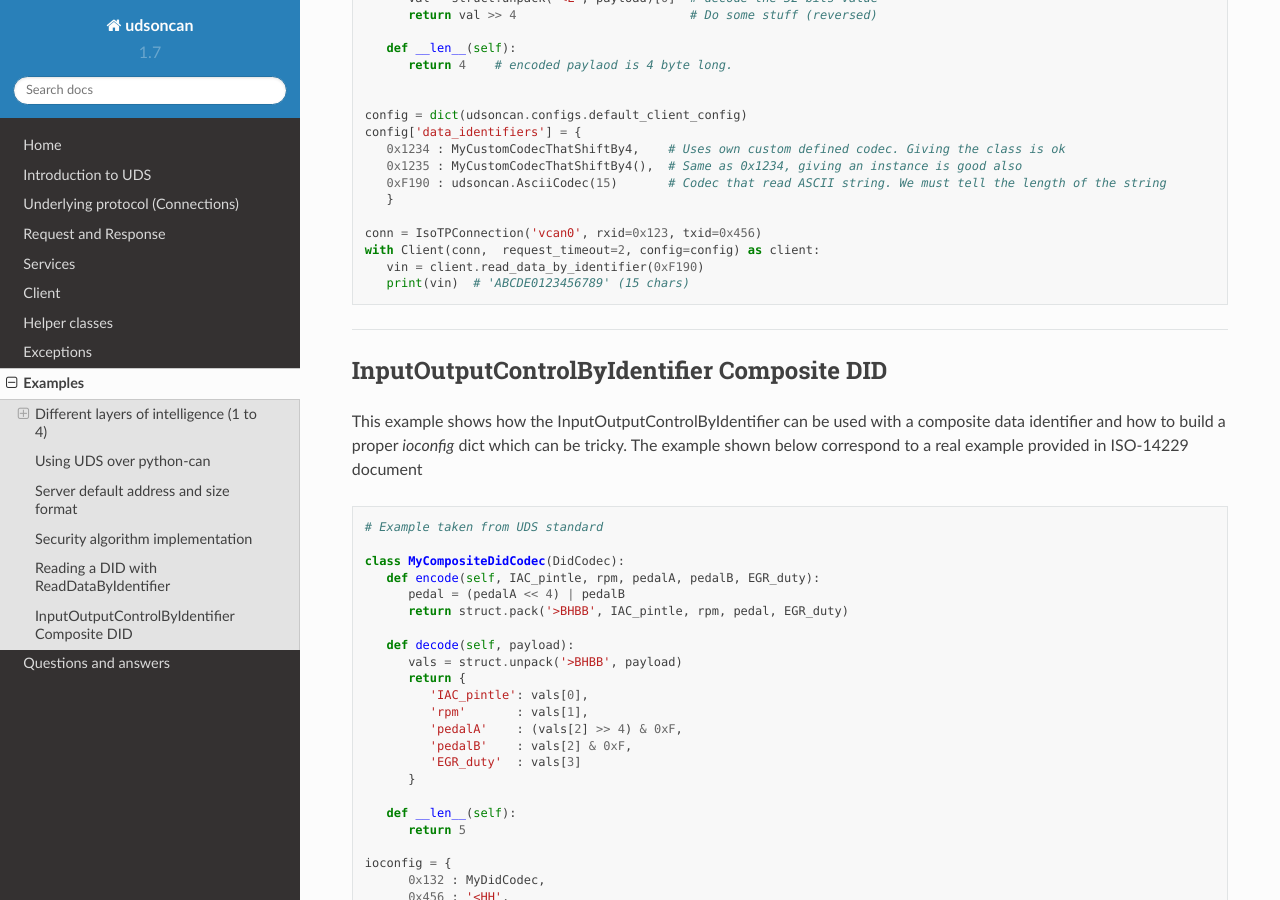
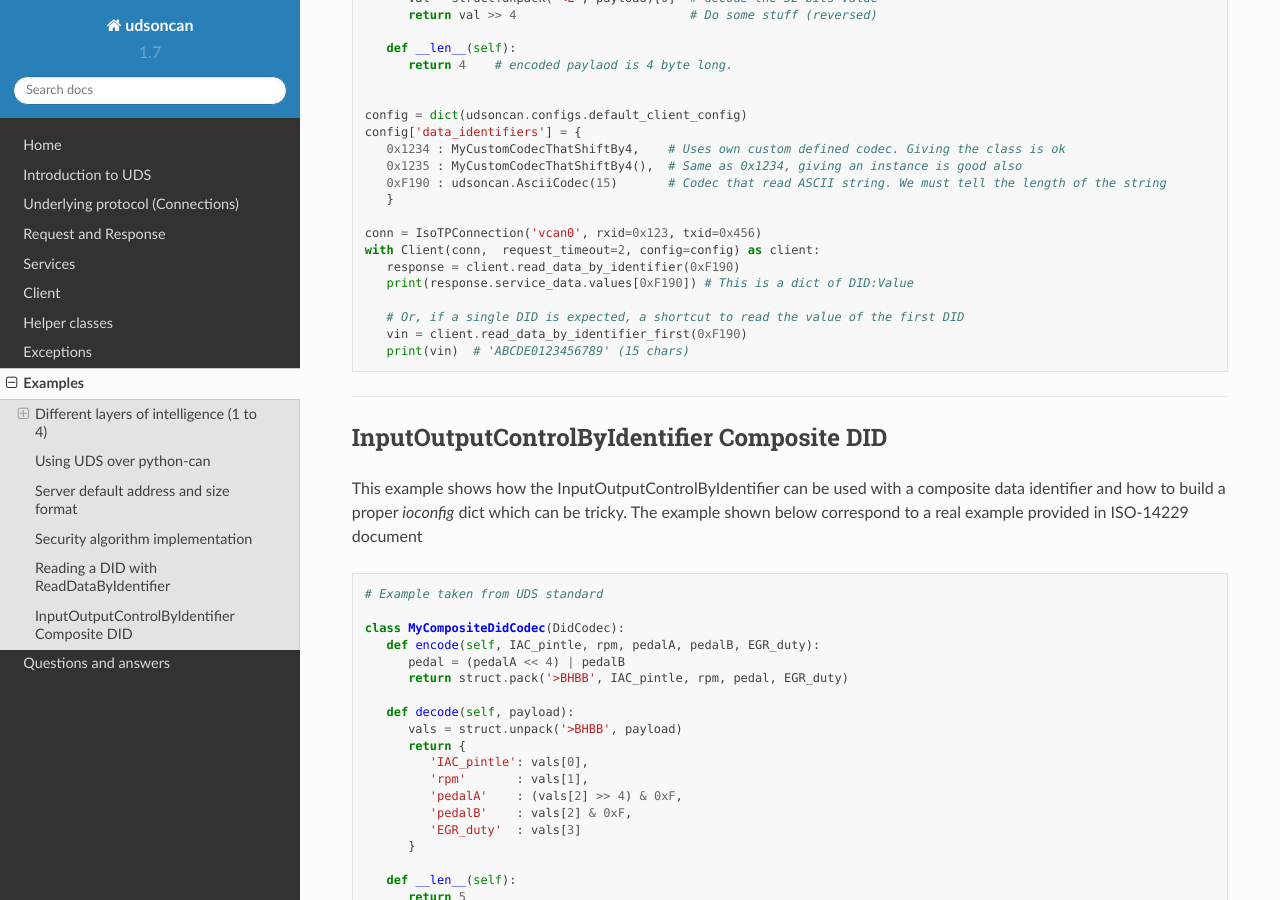
Before and after one commit to pylessard/python-udsoncan, a Sphinx documentation site: the page built from doc/source/udsoncan/examples.rst, in a window 1280 px wide and 900 px high, scrolled down 2987 px. Built offline with Sphinx 7.4.7 and the Read the Docs theme 2.0.0, drawn with Linux system fonts in a browser that asks for light colours.

Commit message:
Update examples.rst

```diff
--- a/doc/source/udsoncan/examples.rst
+++ b/doc/source/udsoncan/examples.rst
@@ -183,7 +183,11 @@ This example shows how to configure the client with a DID configuration and requ
 
    conn = IsoTPConnection('vcan0', rxid=0x123, txid=0x456)
    with Client(conn,  request_timeout=2, config=config) as client:
-      vin = client.read_data_by_identifier(0xF190)
+      response = client.read_data_by_identifier(0xF190)
+      print(response.service_data.values[0xF190]) # This is a dict of DID:Value
+
+      # Or, if a single DID is expected, a shortcut to read the value of the first DID
+      vin = client.read_data_by_identifier_first(0xF190)
       print(vin)  # 'ABCDE0123456789' (15 chars)
 
 -----
```
